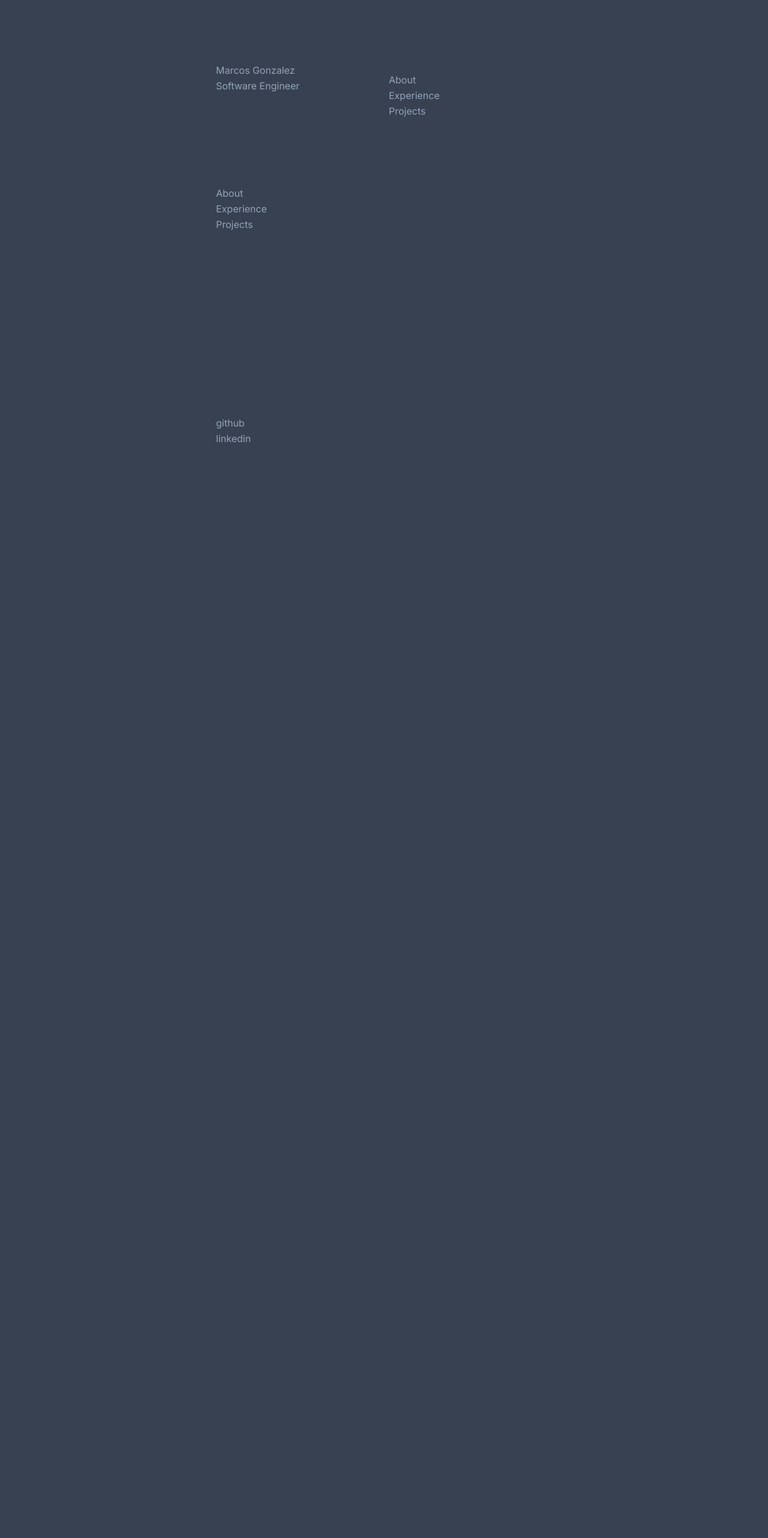
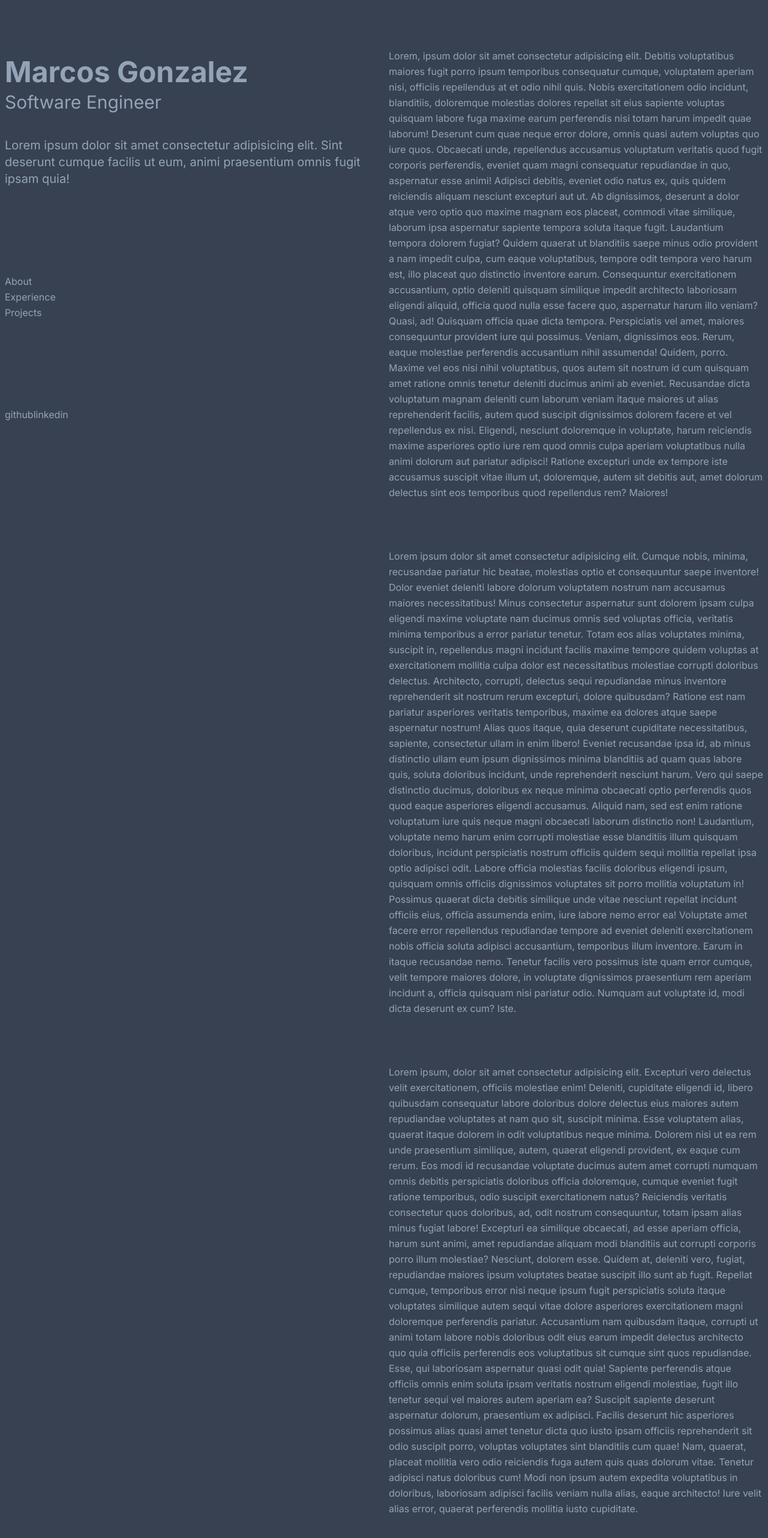
Before and after one commit to mrcos-g/mgonzalez.dev, a Next.js app: page / in a window 1280 px wide. Shown: the top 2564 px of the page at 60% size. Before the commit the page ends 848 px from the top, so only its background shows below. Built offline with nearby package versions, Linux system fonts and the light colour scheme.

Commit message:
adjust font sizes for web media and set placeholders

```diff
--- a/src/app/page.tsx
+++ b/src/app/page.tsx
@@ -1,14 +1,19 @@
 const Home = () => {
   return (
-    <div className='mx-auto max-w-xl px-2 py-6'>
-      <div className='flex justify-between gap-4 min-h-screen'>
+    <div className='mx-auto min-h-screen max-w-screen-xl px-2'>
+      <div className='flex justify-between gap-4'>
         <div
           id='navigation-container'
-          className='sticky flex top-0 max-h-screen w-1/2 flex-col py-20 justify-between'
+          className='sticky top-0 flex max-h-screen w-1/2 flex-col justify-between py-24'
         >
           <div>
-            <h1>Marcos Gonzalez</h1>
-            <h3>Software Engineer</h3>
+            <h1 className='text-5xl pb-2 font-bold'>Marcos Gonzalez</h1>
+            <h3 className='text-3xl pb-10'>Software Engineer</h3>
+            <p className='text-xl'>
+              Lorem ipsum dolor sit amet consectetur adipisicing elit. Sint
+              deserunt cumque facilis ut eum, animi praesentium omnis fugit
+              ipsam quia!
+            </p>
           </div>
           <div>
             <ul>
@@ -17,16 +22,127 @@ const Home = () => {
               <li>Projects</li>
             </ul>
           </div>
-          <div></div>
-          <ul>
-            <li>github</li>
-            <li>linkedin</li>
-          </ul>
+          <div className='flex'>
+            <ul className='inline'>
+              <li className='inline'>github</li>
+              <li className='inline'>linkedin</li>
+            </ul>
+          </div>
         </div>
-        <div className='pt-24 w-1/2 py-20'>
-          <div>About</div>
-          <div>Experience</div>
-          <div>Projects</div>
+        <div className='w-1/2 py-20'>
+          <div id='About' className='pb-20'>
+            Lorem, ipsum dolor sit amet consectetur adipisicing elit. Debitis
+            voluptatibus maiores fugit porro ipsum temporibus consequatur
+            cumque, voluptatem aperiam nisi, officiis repellendus at et odio
+            nihil quis. Nobis exercitationem odio incidunt, blanditiis,
+            doloremque molestias dolores repellat sit eius sapiente voluptas
+            quisquam labore fuga maxime earum perferendis nisi totam harum
+            impedit quae laborum! Deserunt cum quae neque error dolore, omnis
+            quasi autem voluptas quo iure quos. Obcaecati unde, repellendus
+            accusamus voluptatum veritatis quod fugit corporis perferendis,
+            eveniet quam magni consequatur repudiandae in quo, aspernatur esse
+            animi! Adipisci debitis, eveniet odio natus ex, quis quidem
+            reiciendis aliquam nesciunt excepturi aut ut. Ab dignissimos,
+            deserunt a dolor atque vero optio quo maxime magnam eos placeat,
+            commodi vitae similique, laborum ipsa aspernatur sapiente tempora
+            soluta itaque fugit. Laudantium tempora dolorem fugiat? Quidem
+            quaerat ut blanditiis saepe minus odio provident a nam impedit
+            culpa, cum eaque voluptatibus, tempore odit tempora vero harum est,
+            illo placeat quo distinctio inventore earum. Consequuntur
+            exercitationem accusantium, optio deleniti quisquam similique
+            impedit architecto laboriosam eligendi aliquid, officia quod nulla
+            esse facere quo, aspernatur harum illo veniam? Quasi, ad! Quisquam
+            officia quae dicta tempora. Perspiciatis vel amet, maiores
+            consequuntur provident iure qui possimus. Veniam, dignissimos eos.
+            Rerum, eaque molestiae perferendis accusantium nihil assumenda!
+            Quidem, porro. Maxime vel eos nisi nihil voluptatibus, quos autem
+            sit nostrum id cum quisquam amet ratione omnis tenetur deleniti
+            ducimus animi ab eveniet. Recusandae dicta voluptatum magnam
+            deleniti cum laborum veniam itaque maiores ut alias reprehenderit
+            facilis, autem quod suscipit dignissimos dolorem facere et vel
+            repellendus ex nisi. Eligendi, nesciunt doloremque in voluptate,
+            harum reiciendis maxime asperiores optio iure rem quod omnis culpa
+            aperiam voluptatibus nulla animi dolorum aut pariatur adipisci!
+            Ratione excepturi unde ex tempore iste accusamus suscipit vitae
+            illum ut, doloremque, autem sit debitis aut, amet dolorum delectus
+            sint eos temporibus quod repellendus rem? Maiores!
+          </div>
+          <div id='Experience' className='pb-20'>
+            Lorem ipsum dolor sit amet consectetur adipisicing elit. Cumque
+            nobis, minima, recusandae pariatur hic beatae, molestias optio et
+            consequuntur saepe inventore! Dolor eveniet deleniti labore dolorum
+            voluptatem nostrum nam accusamus maiores necessitatibus! Minus
+            consectetur aspernatur sunt dolorem ipsam culpa eligendi maxime
+            voluptate nam ducimus omnis sed voluptas officia, veritatis minima
+            temporibus a error pariatur tenetur. Totam eos alias voluptates
+            minima, suscipit in, repellendus magni incidunt facilis maxime
+            tempore quidem voluptas at exercitationem mollitia culpa dolor est
+            necessitatibus molestiae corrupti doloribus delectus. Architecto,
+            corrupti, delectus sequi repudiandae minus inventore reprehenderit
+            sit nostrum rerum excepturi, dolore quibusdam? Ratione est nam
+            pariatur asperiores veritatis temporibus, maxime ea dolores atque
+            saepe aspernatur nostrum! Alias quos itaque, quia deserunt
+            cupiditate necessitatibus, sapiente, consectetur ullam in enim
+            libero! Eveniet recusandae ipsa id, ab minus distinctio ullam eum
+            ipsum dignissimos minima blanditiis ad quam quas labore quis, soluta
+            doloribus incidunt, unde reprehenderit nesciunt harum. Vero qui
+            saepe distinctio ducimus, doloribus ex neque minima obcaecati optio
+            perferendis quos quod eaque asperiores eligendi accusamus. Aliquid
+            nam, sed est enim ratione voluptatum iure quis neque magni obcaecati
+            laborum distinctio non! Laudantium, voluptate nemo harum enim
+            corrupti molestiae esse blanditiis illum quisquam doloribus,
+            incidunt perspiciatis nostrum officiis quidem sequi mollitia
+            repellat ipsa optio adipisci odit. Labore officia molestias facilis
+            doloribus eligendi ipsum, quisquam omnis officiis dignissimos
+            voluptates sit porro mollitia voluptatum in! Possimus quaerat dicta
+            debitis similique unde vitae nesciunt repellat incidunt officiis
+            eius, officia assumenda enim, iure labore nemo error ea! Voluptate
+            amet facere error repellendus repudiandae tempore ad eveniet
+            deleniti exercitationem nobis officia soluta adipisci accusantium,
+            temporibus illum inventore. Earum in itaque recusandae nemo. Tenetur
+            facilis vero possimus iste quam error cumque, velit tempore maiores
+            dolore, in voluptate dignissimos praesentium rem aperiam incidunt a,
+            officia quisquam nisi pariatur odio. Numquam aut voluptate id, modi
+            dicta deserunt ex cum? Iste.
+          </div>
+          <div id='Projects'>
+            Lorem ipsum, dolor sit amet consectetur adipisicing elit. Excepturi
+            vero delectus velit exercitationem, officiis molestiae enim!
+            Deleniti, cupiditate eligendi id, libero quibusdam consequatur
+            labore doloribus dolore delectus eius maiores autem repudiandae
+            voluptates at nam quo sit, suscipit minima. Esse voluptatem alias,
+            quaerat itaque dolorem in odit voluptatibus neque minima. Dolorem
+            nisi ut ea rem unde praesentium similique, autem, quaerat eligendi
+            provident, ex eaque cum rerum. Eos modi id recusandae voluptate
+            ducimus autem amet corrupti numquam omnis debitis perspiciatis
+            doloribus officia doloremque, cumque eveniet fugit ratione
+            temporibus, odio suscipit exercitationem natus? Reiciendis veritatis
+            consectetur quos doloribus, ad, odit nostrum consequuntur, totam
+            ipsam alias minus fugiat labore! Excepturi ea similique obcaecati,
+            ad esse aperiam officia, harum sunt animi, amet repudiandae aliquam
+            modi blanditiis aut corrupti corporis porro illum molestiae?
+            Nesciunt, dolorem esse. Quidem at, deleniti vero, fugiat,
+            repudiandae maiores ipsum voluptates beatae suscipit illo sunt ab
+            fugit. Repellat cumque, temporibus error nisi neque ipsum fugit
+            perspiciatis soluta itaque voluptates similique autem sequi vitae
+            dolore asperiores exercitationem magni doloremque perferendis
+            pariatur. Accusantium nam quibusdam itaque, corrupti ut animi totam
+            labore nobis doloribus odit eius earum impedit delectus architecto
+            quo quia officiis perferendis eos voluptatibus sit cumque sint quos
+            repudiandae. Esse, qui laboriosam aspernatur quasi odit quia!
+            Sapiente perferendis atque officiis omnis enim soluta ipsam
+            veritatis nostrum eligendi molestiae, fugit illo tenetur sequi vel
+            maiores autem aperiam ea? Suscipit sapiente deserunt aspernatur
+            dolorum, praesentium ex adipisci. Facilis deserunt hic asperiores
+            possimus alias quasi amet tenetur dicta quo iusto ipsam officiis
+            reprehenderit sit odio suscipit porro, voluptas voluptates sint
+            blanditiis cum quae! Nam, quaerat, placeat mollitia vero odio
+            reiciendis fuga autem quis quas dolorum vitae. Tenetur adipisci
+            natus doloribus cum! Modi non ipsum autem expedita voluptatibus in
+            doloribus, laboriosam adipisci facilis veniam nulla alias, eaque
+            architecto! Iure velit alias error, quaerat perferendis mollitia
+            iusto cupiditate.
+          </div>
         </div>
       </div>
     </div>
```
